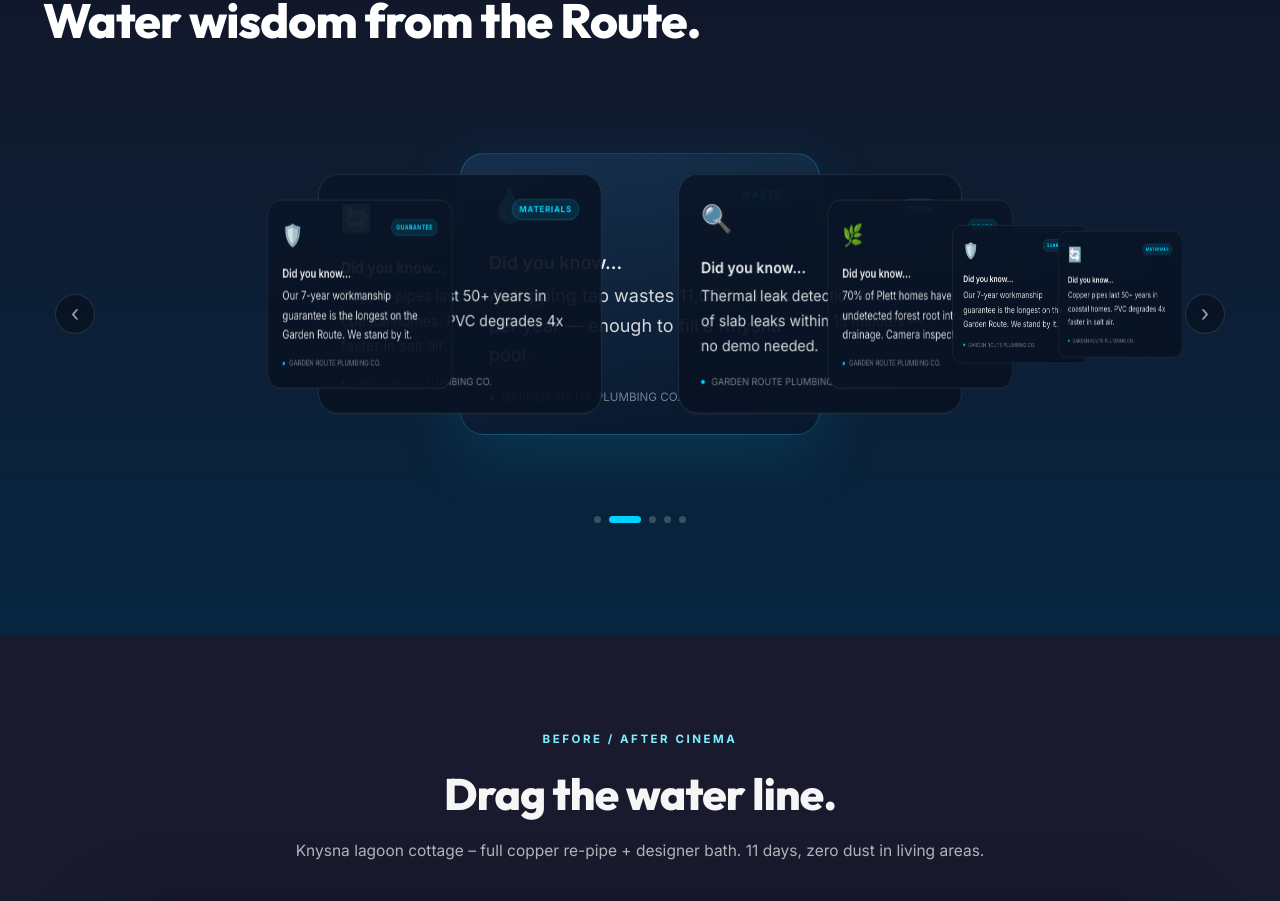
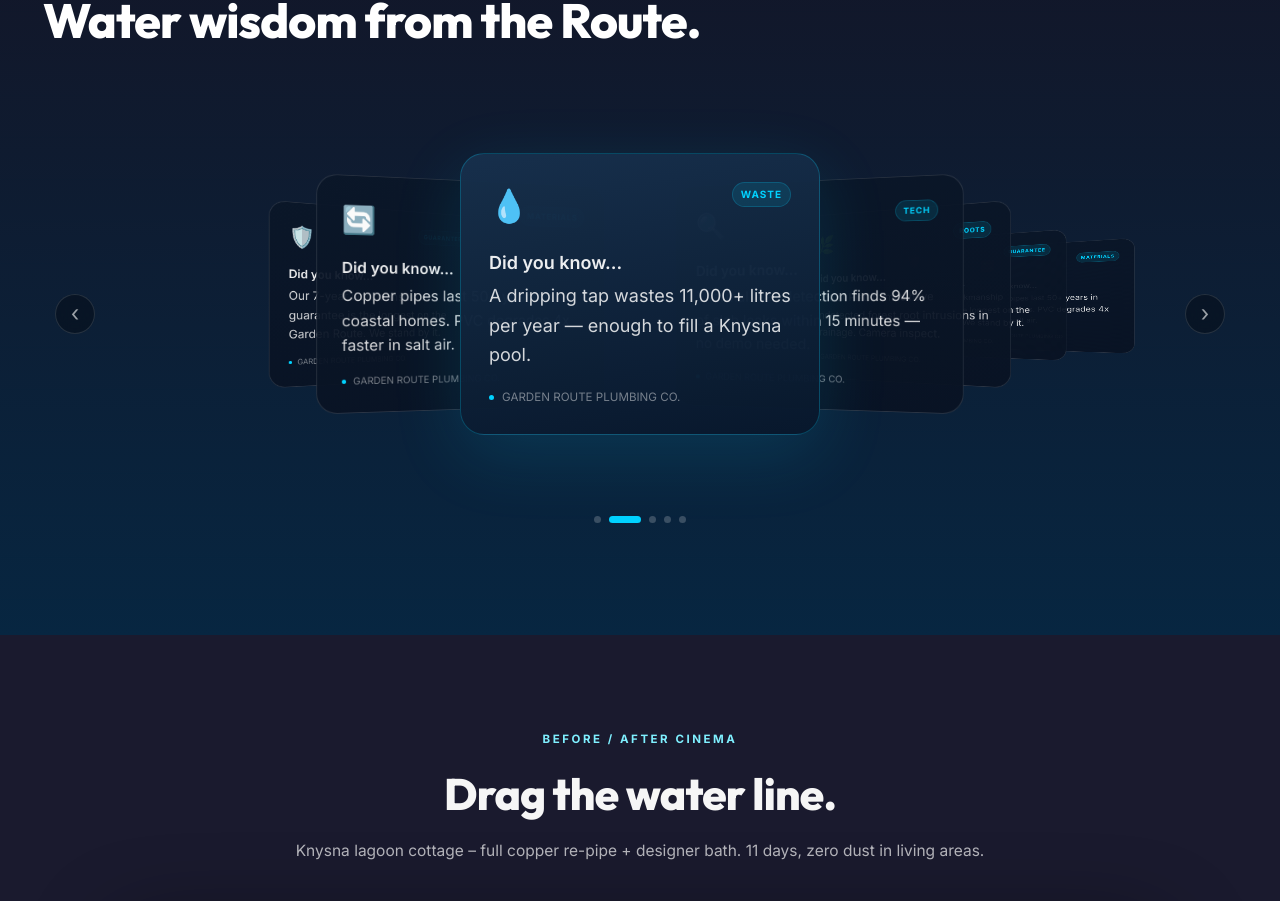
Before and after one commit to mikewithoutthemechanics/PUNCTUAL-PLUMBERS-PRODUCTION, a React (Vite) app: page / in a window 1280 px wide. Shown: the part 2846-3747 px from the top of the page. Built offline with nearby package versions, Linux system fonts and the light colour scheme; grey boxes are pictures that could not be loaded; a web font is replaced by a local one.

Commit message:
fix: move preserve-3d to container, use z-index on cards for correct 3D stacking

```diff
--- a/src/App.tsx
+++ b/src/App.tsx
@@ -486,13 +486,8 @@ export default function App() {
             <h2 className="display text-[34px] sm:text-[48px] font-[800] mt-3 text-white">Water wisdom from the Route.</h2>
           </div>
           <div className="mt-12 relative" style={{ perspective:"1300px" }}>
-            <div className="relative h-[340px] sm:h-[380px] flex items-center justify-center">
-              {paddedFlow.map((_, sortIdx) => sortIdx).sort((a, b) => {
-                const absA = Math.abs(a - flowIdx);
-                const absB = Math.abs(b - flowIdx);
-                return absA - absB;
-              }).map(i => {
-                const item = paddedFlow[i];
+            <div className="relative h-[340px] sm:h-[380px] flex items-center justify-center" style={{ transformStyle:"preserve-3d" }}>
+              {paddedFlow.map((item, i) => {
                 const diff = i - flowIdx;
                 const abs = Math.abs(diff);
                 const sign = Math.sign(diff) || 1;
@@ -501,13 +496,14 @@ export default function App() {
                 const scale = isCenter ? 1 : Math.max(0.45, 0.85 - (abs - 1) * 0.18);
                 const rotateY = isCenter ? 0 : sign * (abs === 1 ? -22 : -40);
                 const z = isCenter ? 0 : -(abs * 60);
+                const zIndex = isCenter ? 50 : Math.max(10, 50 - abs * 8);
                 return (
                   <motion.div
                     key={i}
                     animate={{ x, scale, rotateY, z }}
                     transition={{ duration:0.6, ease:[0.22,1,0.36,1] }}
                     className="absolute cursor-pointer"
-                    style={{ transformStyle:"preserve-3d", backfaceVisibility:"hidden" }}
+                    style={{ backfaceVisibility:"hidden", zIndex }}
                     onClick={() => setFlowIdx(i)}
                     onMouseEnter={() => setFlowPaused(true)}
                     onMouseLeave={() => setFlowPaused(false)}
```
